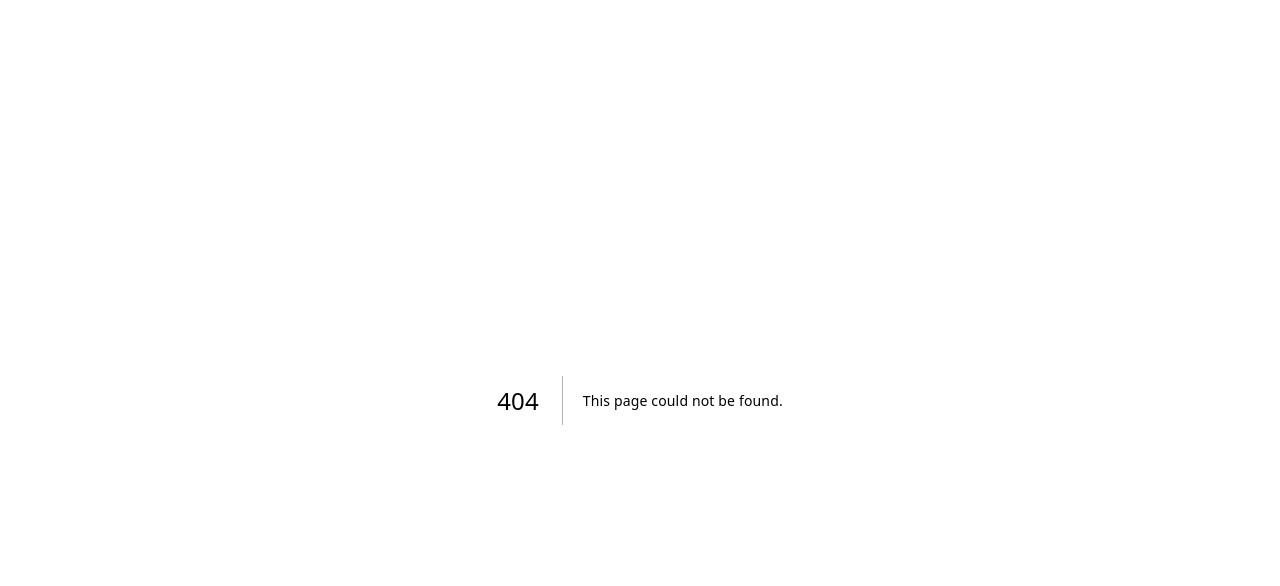
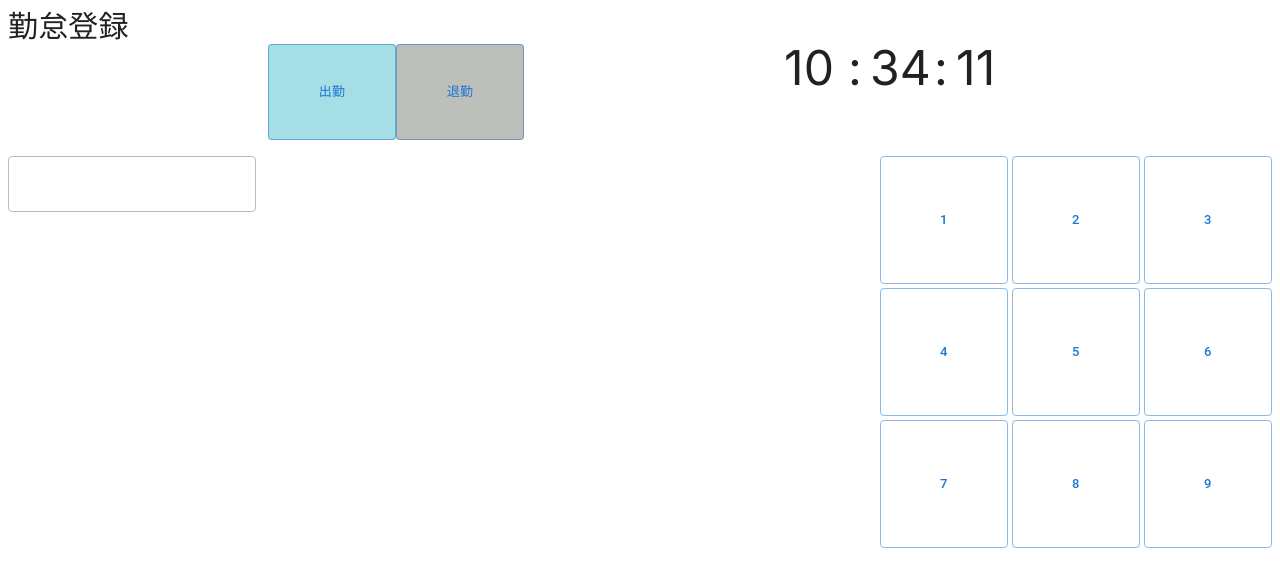
Before and after one commit to ryo-yama-dev/nursery-front, a Next.js app: page /attend in a window 1280 px wide. Before the commit this address had no page. Shown: the top 586 px of the page. Built offline with nearby package versions, Linux system fonts and the light colour scheme.

Commit message:
feat: 勤怠登録画面ひな形作成

```diff
--- /dev/null
+++ b/src/app/attend/page.tsx
@@ -0,0 +1,93 @@
+"use client"
+
+import { useEffect, useState, memo, useCallback } from "react"
+import dayjs from "dayjs"
+import { Button, TextField } from "components/common"
+
+/*
+TODO:
+- 現在時刻を表示
+- 現在時刻表示を秒単位で更新
+- 数字を入力するためのキーボードボタンを用意
+- 勤怠登録用Mutationを定義
+*/
+
+const Keyboard = memo(
+  ({ handleClick }: { handleClick: (value: string) => void }) => (
+    <div className="grid grid-cols-3 gap-1">
+      {["1", "2", "3", "4", "5", "6", "7", "8", "9"].map((value) => (
+        <Button
+          key={value}
+          sx={{ width: "8rem", height: "8rem" }}
+          onClick={() => handleClick(value)}
+        >
+          {value}
+        </Button>
+      ))}
+    </div>
+  ),
+)
+
+Keyboard.displayName = "Keyboard"
+
+const activeColor = "#A5DEE4"
+const disabledColor = "#BDC0BA"
+
+export default function AttendPage() {
+  const [time, setTime] = useState<dayjs.Dayjs>(dayjs())
+  const [authId, setAuthId] = useState<string>("")
+
+  const handleAdd = useCallback(
+    (value: string) => setAuthId(authId + value),
+    [authId],
+  )
+
+  const [switched, setSwitched] = useState<string>("1")
+  const handleSwitch = (value: string) => setSwitched(value)
+
+  useEffect(() => {
+    const interval = setInterval(() => setTime(dayjs()), 1000)
+    return () => clearInterval(interval)
+  }, [time])
+
+  return (
+    <div className="p-2">
+      <div className="text-3xl">勤怠登録</div>
+      <div className="flex items-start justify-evenly">
+        <div className="flex items-center">
+          <Button
+            sx={{
+              width: "8rem",
+              height: "6rem",
+              backgroundColor: switched === "1" ? activeColor : disabledColor,
+            }}
+            onClick={() => handleSwitch("1")}
+          >
+            出勤
+          </Button>
+          <Button
+            sx={{
+              width: "8rem",
+              height: "6rem",
+              backgroundColor: switched === "2" ? activeColor : disabledColor,
+            }}
+            onClick={() => handleSwitch("2")}
+          >
+            退勤
+          </Button>
+        </div>
+        <div className="flex items-start space-x-2 text-5xl">
+          <span className="w-14">{time.format("HH")}</span>
+          <span>:</span>
+          <span className="w-14">{time.format("mm")}</span>
+          <span>:</span>
+          <span className="w-14">{time.format("ss")}</span>
+        </div>
+      </div>
+      <div className="mt-4 flex items-start justify-between">
+        <TextField value={authId} disabled />
+        <Keyboard handleClick={handleAdd} />
+      </div>
+    </div>
+  )
+}
--- a/src/app/employee/page.tsx
+++ /dev/null
@@ -1,3 +0,0 @@
-export default function EmployeePage() {
-  return <div>制作予定</div>
-}
--- a/src/app/page.tsx
+++ b/src/app/page.tsx
@@ -27,7 +27,7 @@ export default function TopPage() {
         <p className="py-4 text-4xl">保育園情報管理システム</p>
       </div>
       <div className="mt-4 flex items-center justify-evenly">
-        <Link href="/employee">
+        <Link href="/attend">
           <TopButton color="bg-cyan-100 hover:bg-cyan-300">勤怠登録</TopButton>
         </Link>
         <Link href="/child">
--- /dev/null
+++ b/src/components/common/button/Tile.tsx
@@ -0,0 +1,56 @@
+import clsx from "clsx"
+
+export const TileButton = <T extends string>({
+  value,
+  onClick,
+  disabled,
+  color,
+  bgColor,
+  borderColor,
+  hoverColor,
+  hoverBgColor,
+  hoverBorderColor,
+  width,
+  height,
+  className,
+  children,
+}: {
+  value: T
+  onClick: (value: T) => void
+  disabled?: boolean | undefined
+  color?: string
+  bgColor?: string
+  borderColor?: string
+  hoverColor?: string
+  hoverBgColor?: string
+  hoverBorderColor?: string
+  width?: string
+  height?: string
+  className?: string
+  children: React.ReactNode
+}) => {
+  return (
+    <button
+      value={value}
+      onClick={() => onClick(value)}
+      className={clsx(
+        `h-[${height}] w-[${width}]`,
+        "rounded-md border",
+        `text-[${color ? color : "black"}] hover:text-[${
+          hoverColor ? hoverColor : "gray"
+        }] `,
+        `bg-[${bgColor ? bgColor : "white"}] hover:bg-[${
+          hoverBgColor ? hoverBgColor : "gray"
+        }]`,
+        `border-[${borderColor ? borderColor : "black"}] hover:border-[${
+          hoverBorderColor ? hoverBorderColor : "gray"
+        }]`,
+        className,
+      )}
+      style={{ cursor: disabled ? "not-allowed" : "pointer" }}
+      disabled={disabled}
+    >
+      {children}
+    </button>
+  )
+}
--- a/src/components/common/button/index.ts
+++ b/src/components/common/button/index.ts
@@ -1 +1,2 @@
 export * from "./Button"
+export * from "./Tile"
--- a/src/components/common/text-field/TextField.tsx
+++ b/src/components/common/text-field/TextField.tsx
@@ -1,6 +1,11 @@
-import Comp, { OutlinedTextFieldProps as Props } from "@mui/material/TextField"
+import Comp, {
+  OutlinedTextFieldProps as Props,
+  TextFieldVariants,
+} from "@mui/material/TextField"
 
-export interface TextFieldProps extends Props {}
+export interface TextFieldProps extends Omit<Props, "variant"> {
+  variant?: TextFieldVariants
+}
 
 export const TextField = ({
   variant = "outlined",
```
